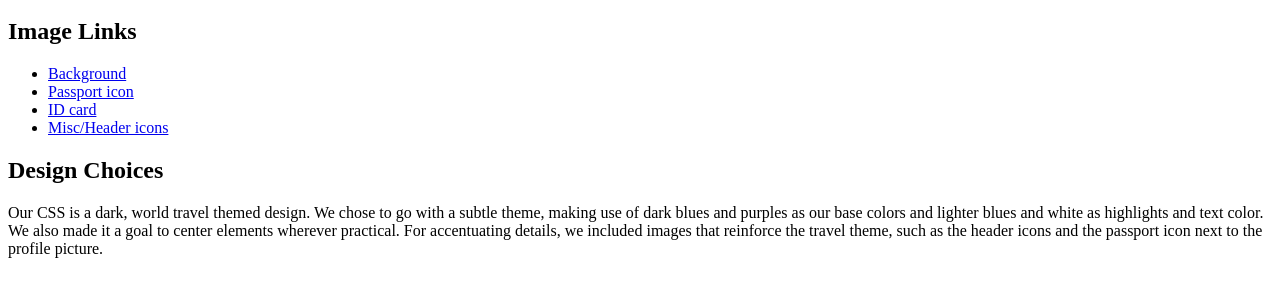
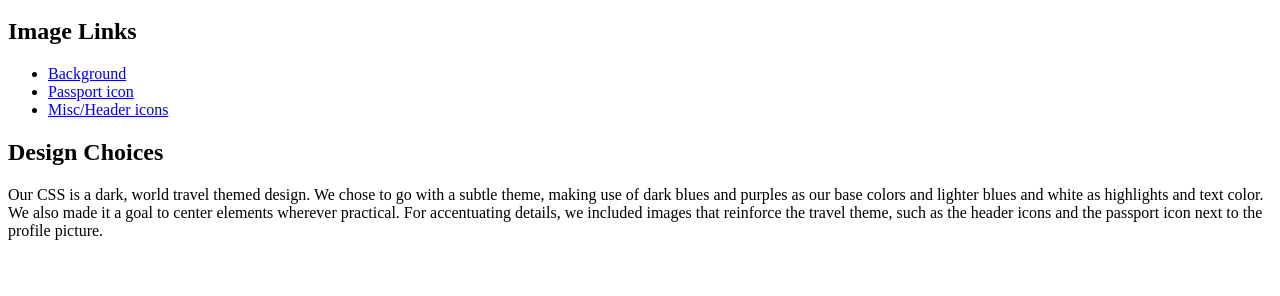
Before and after one commit to alfreeed7/ProjectNotes, a plain HTML site: page index.html in a window 1280 px wide. Shown: the part 48-344 px from the top of the page. Drawn offline with Linux system fonts and the light colour scheme.

Commit message:
Update index.html

```diff
--- a/index.html
+++ b/index.html
@@ -7,7 +7,6 @@
 <li><a href="https://imgur.com/gallery/0GYI39T">Background</a></li>
 <li><a href="https://spng.pngfly.com/20180426/jwq/kisspng-spaceship-earth-disney-s-hollywood-studios-
 logo-ma-5ae15d84d01ec5.7039455215247189808525.jpg">Passport icon</a></li>
-<li><a href="image.flaticon.com/icons/svg/204/204292.svg">ID card</a></li>
 <li><a href="https://www.flaticon.com/">Misc/Header icons</a></li>
 </ul>
 <h2>Design Choices</h2>
```
